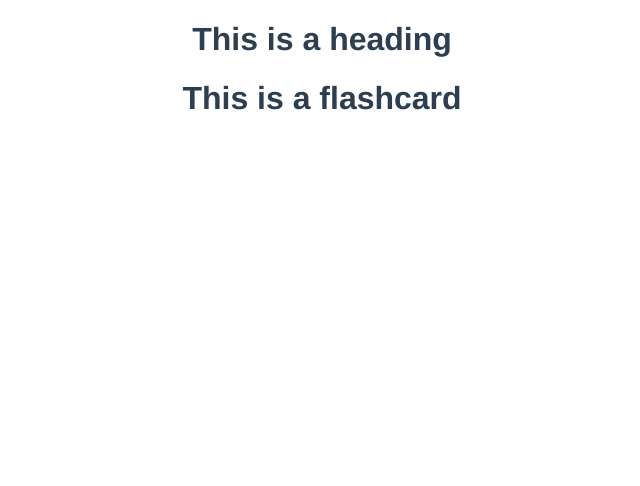
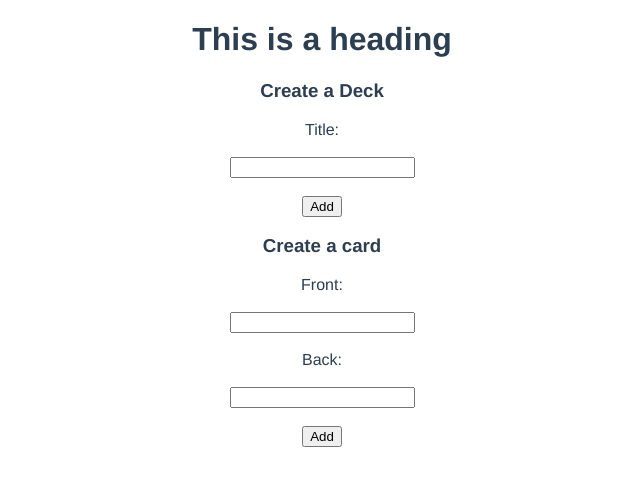
Before and after one commit to NeugebauerElias/webtech-frontend, a Vue app: page / in a window 1280 px wide. Shown: the top 486 px of the page, without its empty margins (318-958 px from the left). Built offline with nearby package versions, Linux system fonts and the light colour scheme; no server answers.

Commit message:
Added CardDeck.vue

```diff
--- a/src/App.vue
+++ b/src/App.vue
@@ -1,17 +1,20 @@
 <template>
   <HeaderSection/>
-  <FlashCard/>
+  <AddDeck/>
+  <AddCard/>
 </template>
 
 <script>
 import HeaderSection from './components/HeaderSection'
-import FlashCard from '@/components/FlashCard'
+import AddDeck from '@/components/AddDeck'
+import AddCard from '@/components/AddCard'
 
 export default {
   name: 'App',
   components: {
     HeaderSection,
-    FlashCard
+    AddDeck,
+    AddCard
   }
 }
 </script>
@@ -24,17 +27,4 @@ export default {
   text-align: center;
   color: #2c3e50;
 }
-
-nav {
-  padding: 30px;
-}
-
-nav a {
-  font-weight: bold;
-  color: #2c3e50;
-}
-
-nav a.router-link-exact-active {
-  color: #42b983;
-}
 </style>
--- /dev/null
+++ b/src/components/AddCard.vue
@@ -0,0 +1,20 @@
+<template>
+  <form action="">
+    <h3>Create a card</h3>
+    <label for="front">Front:</label><br><br>
+    <input type="text" id="" name="front"><br><br>
+    <label for="back">Back:</label><br><br>
+    <input type="text" id="" name="back"><br><br>
+    <input type="submit" value="Add">
+  </form>
+</template>
+
+<script>
+export default {
+  name: 'AddCard'
+}
+</script>
+
+<style scoped>
+
+</style>
--- /dev/null
+++ b/src/components/AddDeck.vue
@@ -0,0 +1,18 @@
+<template>
+  <h3>Create a Deck</h3>
+  <form action="">
+    <label for="title">Title:</label><br><br>
+    <input type="text" id="" name="title"><br><br>
+    <input type="submit" value="Add">
+  </form>
+</template>
+
+<script>
+export default {
+  name: 'AddDeck'
+}
+</script>
+
+<style scoped>
+
+</style>
```
Also changed, not shown: src/components/CardDeck.vue (added, +13 -0 lines).
